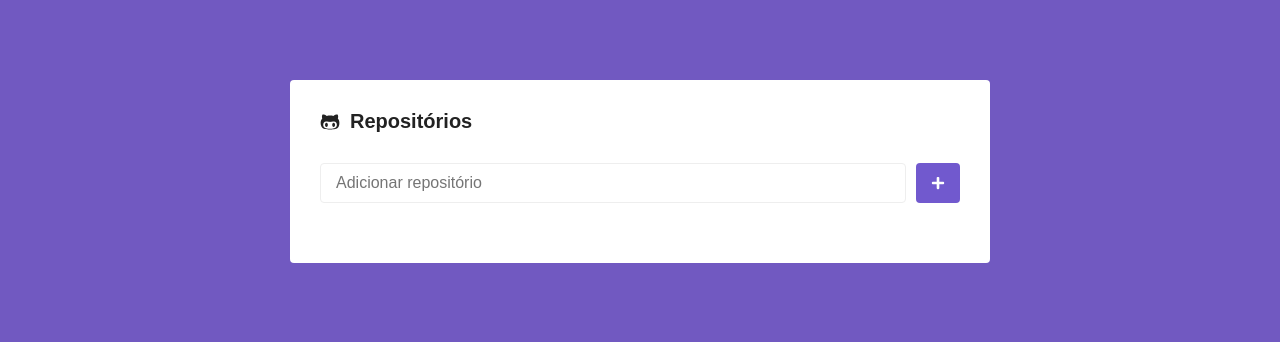
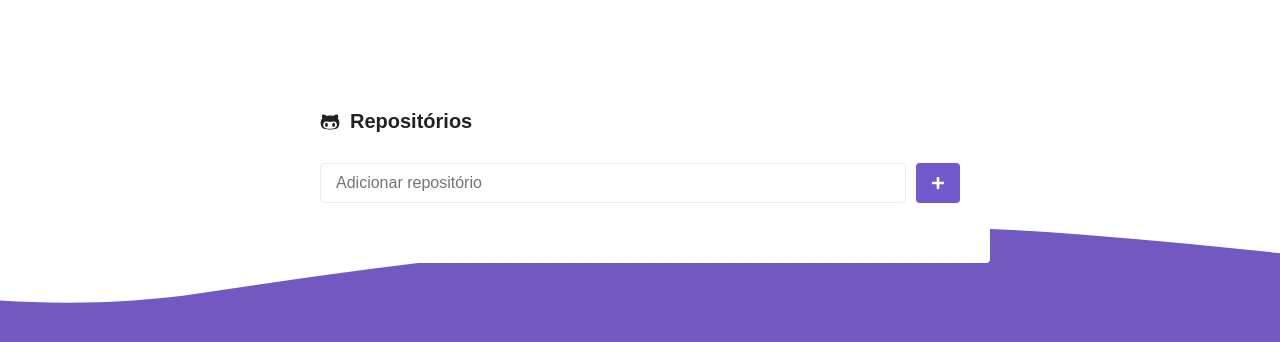
Before and after one commit to VictorhMalheiro/goStack, a React (Create React App) app in the folder modulo05/: page / in a window 1280 px wide. Shown: the top 342 px of the page. Built offline with nearby package versions, Linux system fonts and the light colour scheme.

Commit message:
BG - Git repo

```diff
--- a/modulo05/src/styles/global.js
+++ b/modulo05/src/styles/global.js
@@ -1,4 +1,5 @@
 import { createGlobalStyle } from 'styled-components';
+import background from '../assets/images/background.svg';
 
 export default createGlobalStyle`
   * {
@@ -13,7 +14,7 @@ export default createGlobalStyle`
   }
 
   body {
-    background: #7159c1;
+    background: #7159c1 url(${background}) no-repeat center top;
     -webkit-font-smoothing: antialiased !important;
   }
 
```
Also changed, not shown: modulo05/src/assets/images/background.svg (added).
